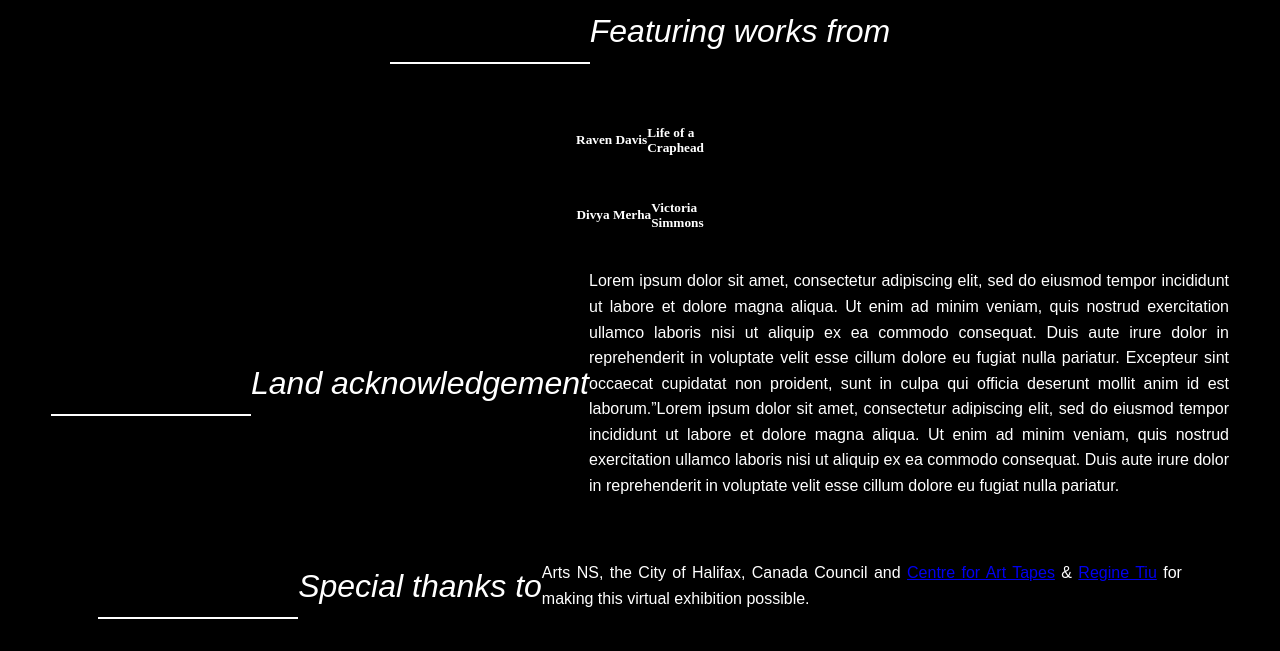
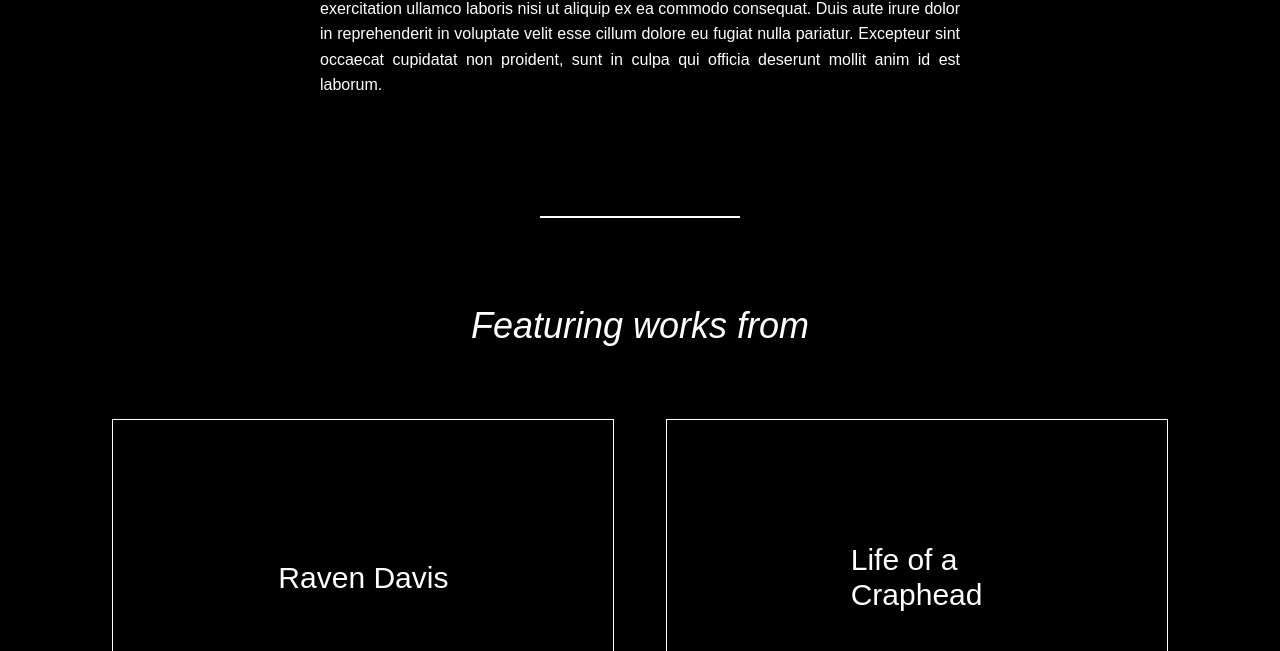
Before and after one commit to regine-tiu/cfat-40th, a website built with Parcel: page index.html in a window 1280 px wide. Shown: the part 1144-1795 px from the top of the page. Built offline with nearby package versions, Linux system fonts and the light colour scheme; a web font is replaced by a local one.

Commit message:
working on subsection 2/3

```diff
--- a/css/style.sass
+++ b/css/style.sass
@@ -20,13 +20,14 @@ body
 h1,
 h2,
 h3,
-h4
+h4,
+h5
     font-family: $futura
     font-weight: 400
     font-style: italic
 
 h4
-    font-size: 32px
+    font-size: 36px
 
 p
     font-family: $paragraph
@@ -37,6 +38,7 @@ p
 // -------- Navbar -------- //
 .nav-bar
     background-color: $white
+    padding: 0.5% 0
 
 nav
     ul
@@ -55,24 +57,26 @@ nav
 // -------- Hero -------- //
 .title-box
     width: 50%
+    padding: 4% 0
 
 .cfat-title
     display: flex
     justify-content: flex-end
-    font-size: 40px
+    font-size: 42px
     text-align: right
     padding-right: 4%
 
     span
-        font-size: 110%
+        font-size: 140%
 
 .exhibit-title
     display: flex
     justify-content: flex-start
     background-color: $white
     color: $black
-    font-size: 40px
+    font-size: 42px
     padding-left: 4%
+
 
 // -------- Section Lines -------- //
 .section-line
@@ -81,7 +85,34 @@ nav
     margin-top: 8%
     margin-bottom: 3%
 
+
 // ---- Word from Curator ---- //
 .curator-text
     .row
         flex-direction: column
+
+
+// ------- Exhbition ------ //
+.exhibition
+    .row
+        flex-direction: column
+
+    .exhibit-row
+        display: flex
+        justify-content: center
+        flex-direction: row
+        align-content: center
+
+    .box
+        display: flex
+        justify-content: center
+        flex-direction: row
+        align-items: center
+        width: 500px
+        height: 315px
+        border: 1px solid $white
+        margin: 2%
+
+    h5
+        font-size: 30px
+        font-style: normal
--- a/index.html
+++ b/index.html
@@ -79,23 +79,23 @@
       <h4>Featuring works from</h4>
     </div>
 
-    <div class="row">
-      <div class="box-1">
+    <div class="exhibit-row">
+      <div class="box-1 box">
         <h5>Raven Davis</h5>
       </div>
 
-      <div class="box-2">
+      <div class="box-2 box">
         <h5>Life of a
           <br>Craphead</h5>
       </div>
     </div>
 
-    <div class="row">
-      <div class="box-3">
+    <div class="exhibit-row">
+      <div class="box-3 box">
         <h5>Divya Merha</h5>
       </div>
 
-      <div class="box-4">
+      <div class="box-4 box">
         <h5>Victoria
           <br>Simmons</h5>
       </div>
@@ -114,7 +114,7 @@
   </section>
 
   <!-------- Special Thanks -------->
-  <section class="land-acknowlegement">
+  <section class="special-thanks">
     <div class="row">
       <div class="section-line"></div>
       <h4>Special thanks to</h4>
```
Also changed, not shown: css/style.css, 1 other file.
